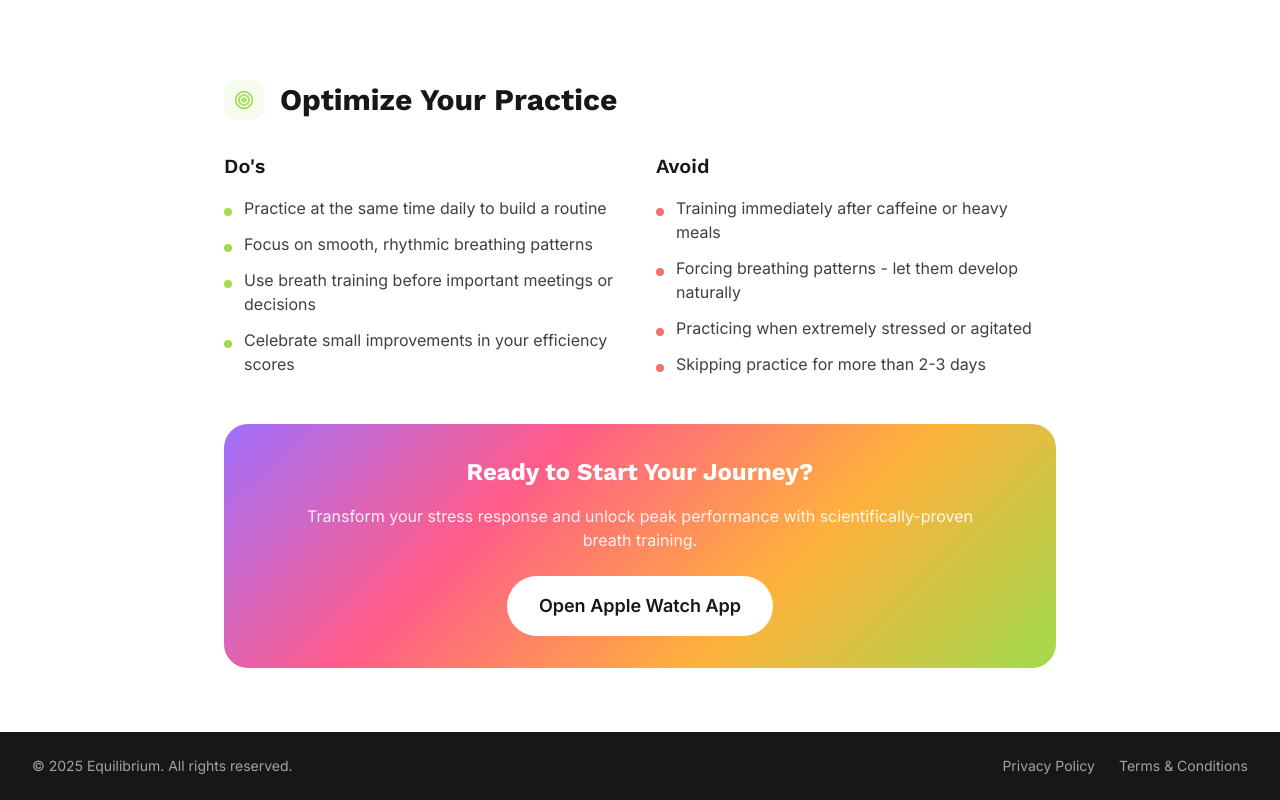
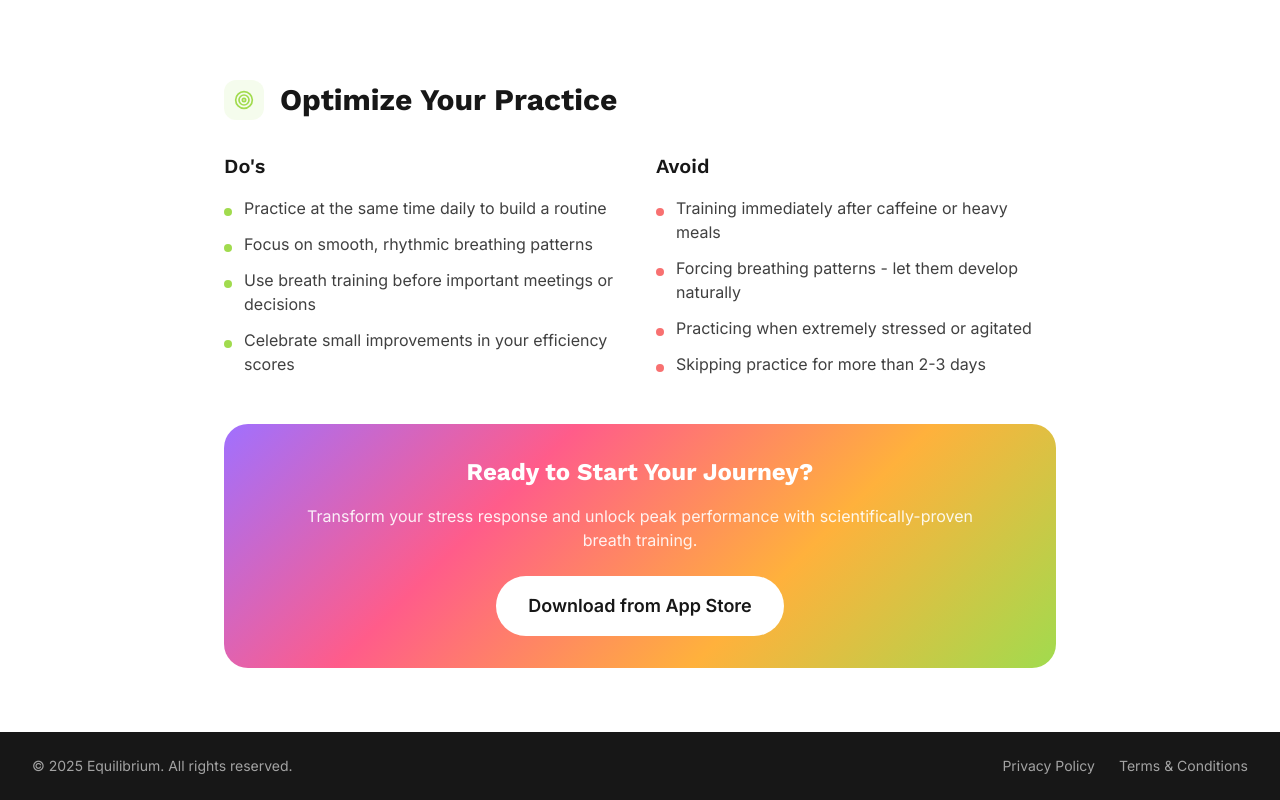
Before and after one commit to PBoth-FM/EquilibriumWebApp, a React (Vite) app: page /learn in a window 1280 px wide. Shown: the part 3396-4196 px from the top of the page. Built offline with nearby package versions, Linux system fonts and the light colour scheme; no server answers.

Commit message:
Change Button Text to Download from App Store

```diff
--- a/src/pages/Learn.tsx
+++ b/src/pages/Learn.tsx
@@ -479,7 +479,7 @@ export default function Learn() {
                   Transform your stress response and unlock peak performance with scientifically-proven breath training.
                 </p>
                 <button className="bg-white text-neutral-900 px-8 py-4 rounded-full font-semibold text-lg hover:shadow-lg transition-all duration-200 transform hover:scale-105">
-                  Open Apple Watch App
+                  Download from App Store
                 </button>
               </div>
             </div>
```
